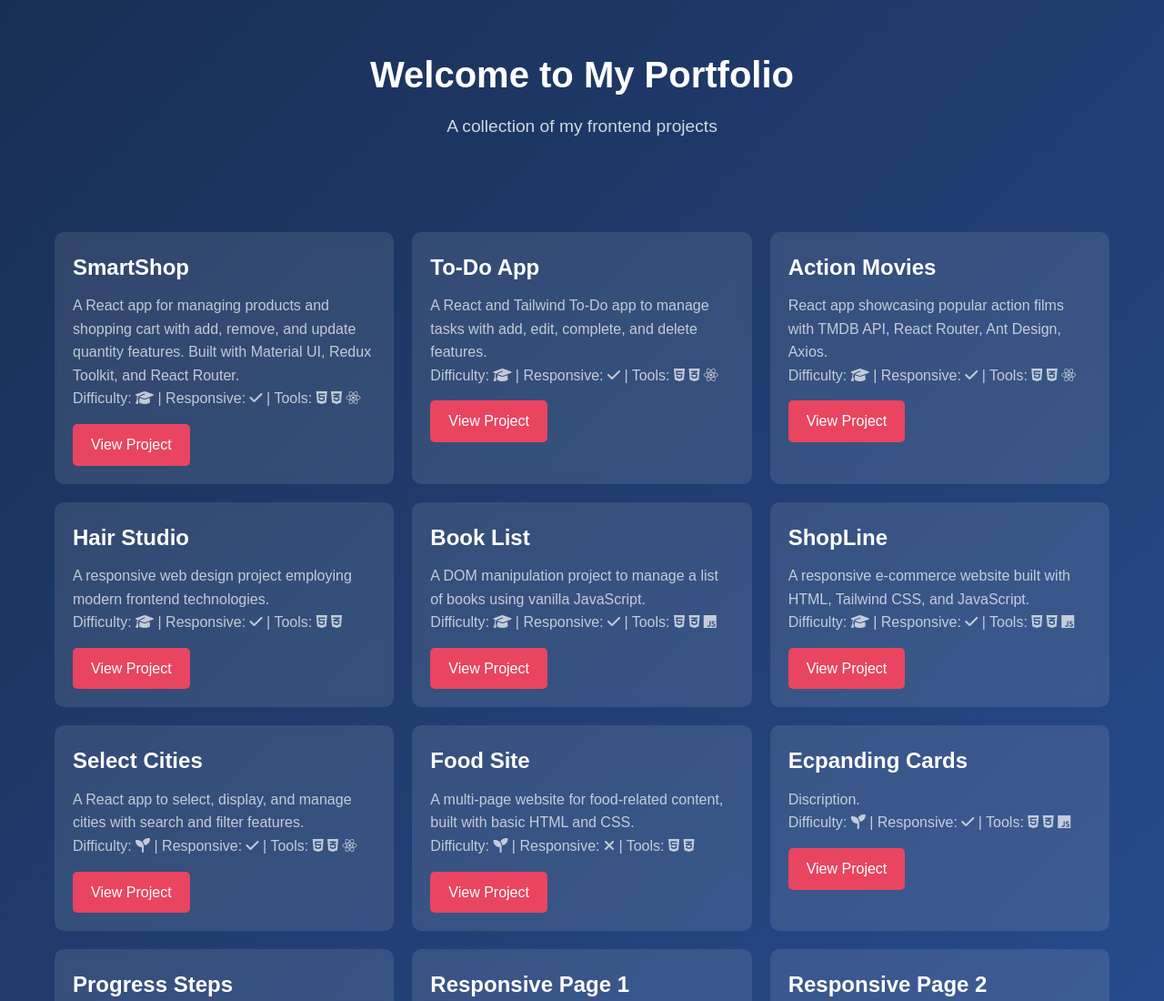
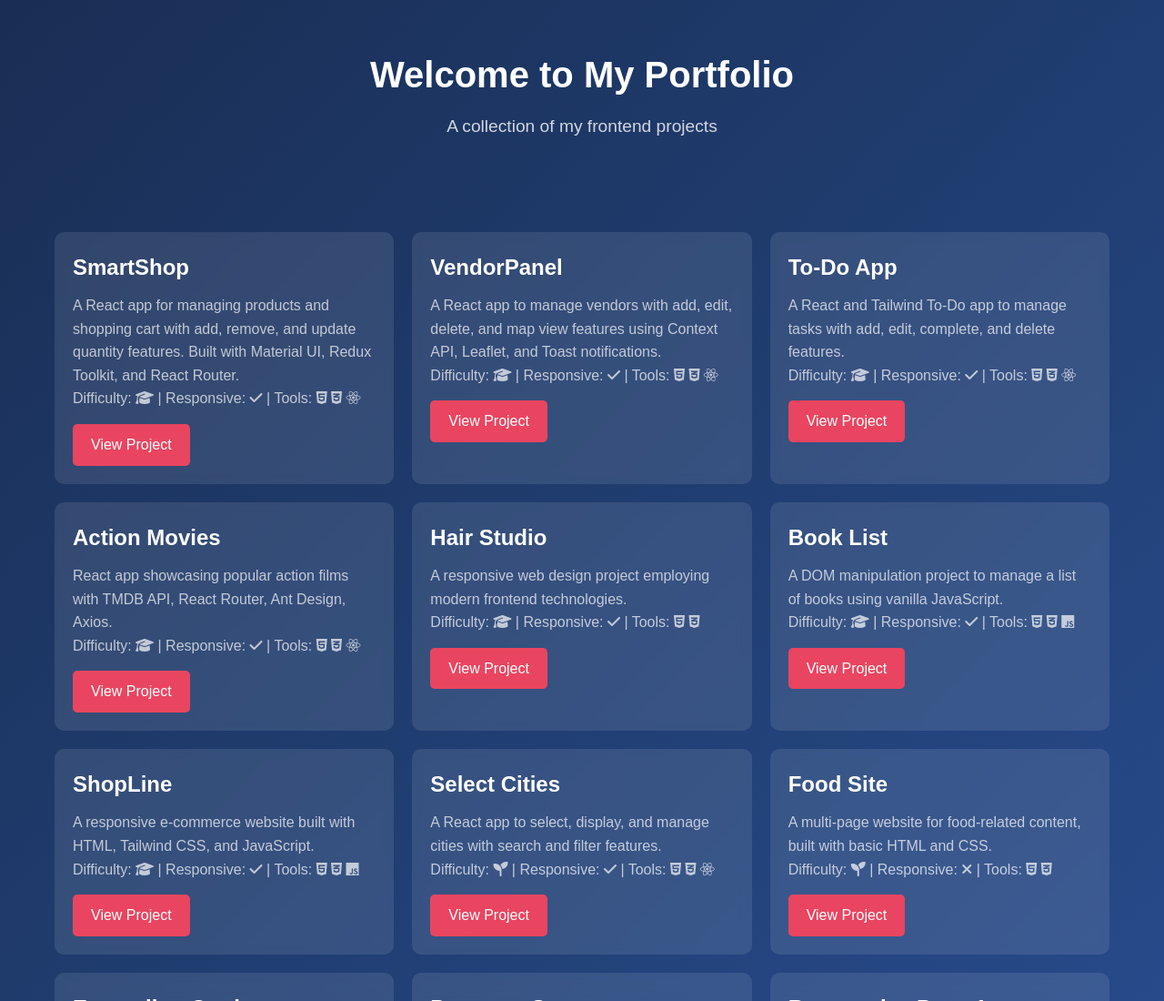
Before and after one commit to mahdyram/portfolio, a plain HTML site: page index.html in a window 1280 px wide. Shown: the top 1100 px of the page at 91% size. Drawn offline with Linux system fonts and the light colour scheme; a web font is replaced by a local one.

Commit message:
vendorPanel

```diff
--- a/index.html
+++ b/index.html
@@ -44,6 +44,33 @@
             </p>
             <a
               href="https://mahdyram.github.io/intermediate-smartShop/"
+              target="_blank"
+              >View Project</a
+            >
+          </div>
+        </div>
+
+        <div class="project-card">
+          <div class="project-info">
+            <h3>VendorPanel</h3>
+            <p>
+              A React app to manage vendors with add, edit, delete, and map view
+              features using Context API, Leaflet, and Toast notifications.
+              <br />
+              Difficulty:
+              <span
+                ><i class="fas fa-graduation-cap" title="Intermediate"></i>
+              </span>
+              | Responsive:
+              <span><i class="fas fa-check"></i> </span>
+              | Tools:
+              <span
+                ><i class="fab fa-html5"></i> <i class="fab fa-css3-alt"></i>
+                <i class="fab fa-react"></i
+              ></span>
+            </p>
+            <a
+              href="https://mahdyram.github.io/intermediate-vendorPanel/"
               target="_blank"
               >View Project</a
             >
```
